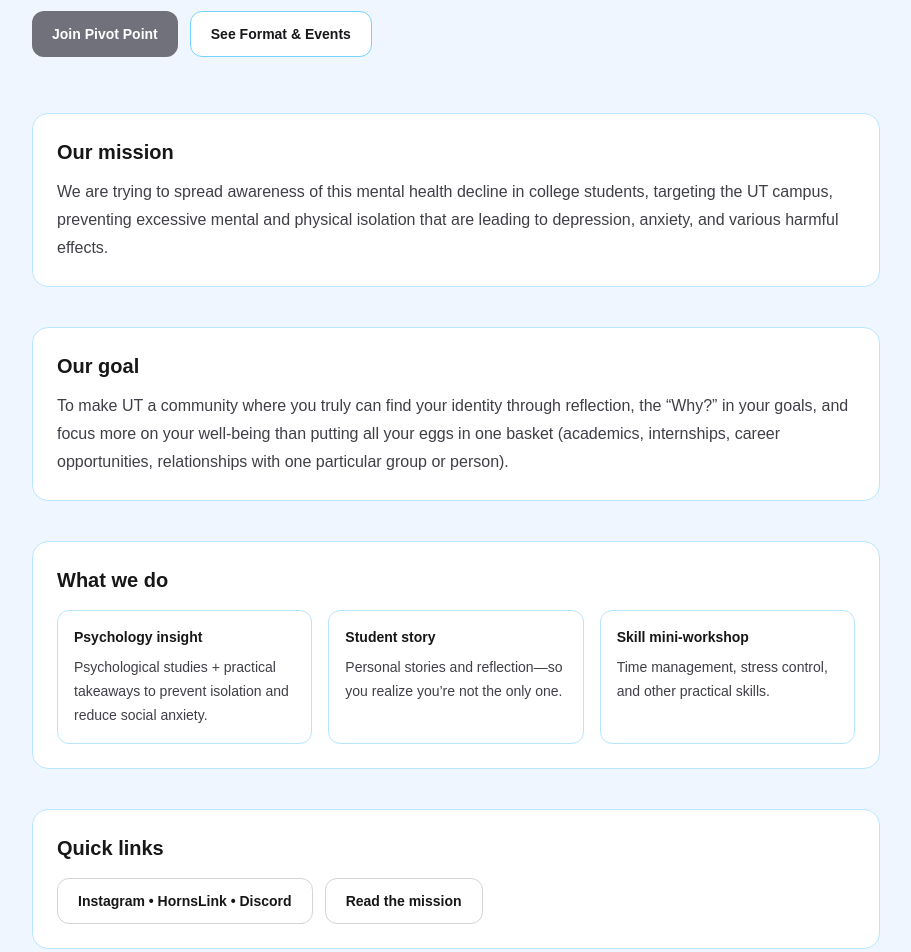
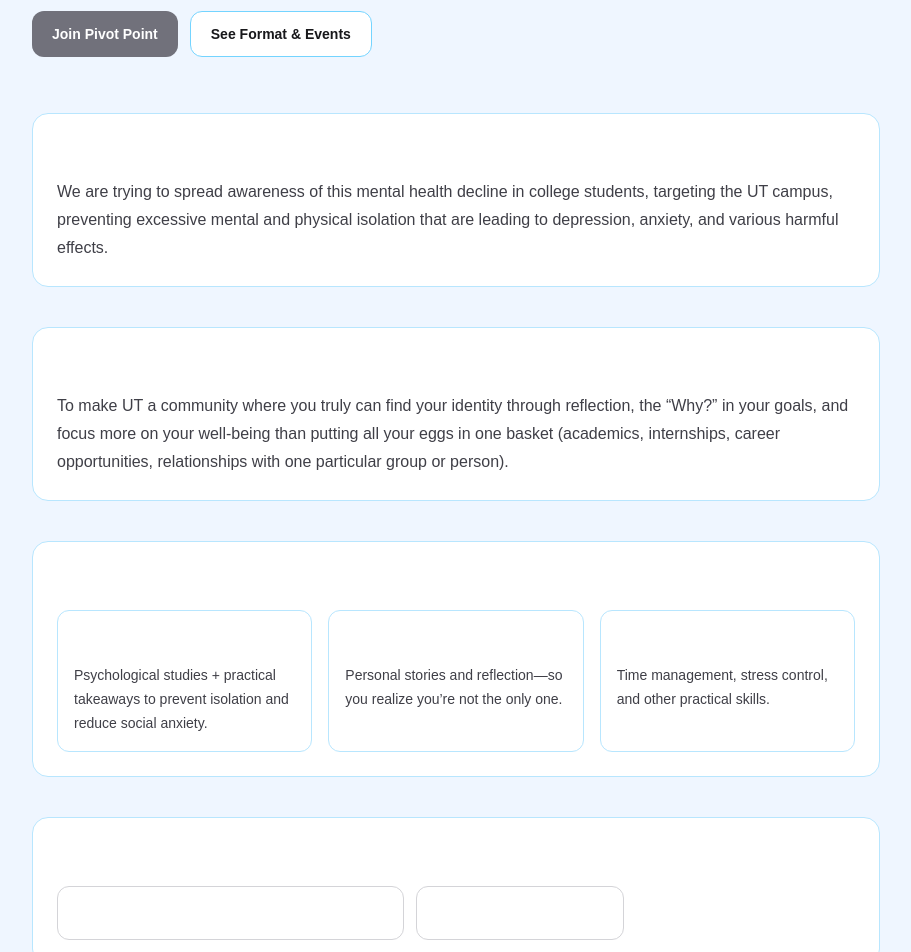
Before and after one commit to heesoo1681-oss/pivot-point-site, a Next.js app: page / in a window 1280 px wide. Shown: the part 460-1412 px from the top of the page, without its empty margins (184-1095 px from the left). Built offline with nearby package versions, Linux system fonts and the light colour scheme.

Commit message:
Fix mobile dark mode and unify colors

```diff
--- a/app/about/page.tsx
+++ b/app/about/page.tsx
@@ -25,7 +25,7 @@ export default function AboutPage() {
 
           <section className="rounded-2xl border border-white bg-sky-200 p-6">
             <h2 className="text-xl font-semibold">Our goal</h2>
-            <p className="mt-3 leading-7 white">
+            <p className="mt-3 leading-7 text-zinc-700">
               To make UT a community where you truly can find your identity through reflection, the “Why?”
               in your goals, and focus more on your well-being than putting all your eggs in one basket
               (academics, internships, career opportunities, relationships with one particular group or person).
--- a/app/layout.tsx
+++ b/app/layout.tsx
@@ -34,7 +34,8 @@ export default function RootLayout({
               Pivot Point Central
             </Link>
 
-            <nav className="flex items-center gap-4 text-white font-medium">
+            <nav className="flex items-center gap-4 text-sm font-medium text-white">
+
               <Link className="hover:text-sky-200" href="/about">About</Link>
               <Link className="hover:text-sky-200" href="/events">Events</Link>
               <Link className="hover:text-sky-200" href="/join">Join</Link>
--- a/app/page.tsx
+++ b/app/page.tsx
@@ -8,7 +8,7 @@ export default function Home() {
             Pivot Point Central • UT Austin
           </div>
 
-          <h1 className="text-4xl font-semibold leading-tight tracking-tight sm:text-5xl">
+          <h1 className="text white text-4xl font-semibold leading-tight tracking-tight sm:text-5xl">
             A UT community built to reduce isolation—and rebuild belonging.
           </h1>
 
@@ -39,7 +39,8 @@ export default function Home() {
         {/* Sections */}
         <main className="mt-14 grid gap-10">
           <section className="rounded-2xl border border-sky-200 bg-white p-6">
-            <h2 className="text-xl font-semibold">Our mission</h2>
+          <h2 className="text-white text-xl font-semibold">
+          Our mission</h2>
             <p className="mt-3 leading-7 text-zinc-700">
               We are trying to spread awareness of this mental health decline in college
               students, targeting the UT campus, preventing excessive mental and physical
@@ -48,7 +49,7 @@ export default function Home() {
           </section>
 
           <section className="rounded-2xl border border-sky-200 bg-white p-6">
-            <h2 className="text-xl font-semibold">Our goal</h2>
+            <h2 className="text-white text-xl font-semibold">Our goal</h2>
             <p className="mt-3 leading-7 text-zinc-700">
               To make UT a community where you truly can find your identity through reflection,
               the “Why?” in your goals, and focus more on your well-being than putting all your
@@ -58,23 +59,23 @@ export default function Home() {
           </section>
 
           <section className="rounded-2xl border border-sky-200 bg-white p-6">
-            <h2 className="text-xl font-semibold">What we do</h2>
+            <h2 className="text-white text-xl font-semibold">What we do</h2>
             <ul className="mt-4 grid gap-4 sm:grid-cols-3">
               <li className="rounded-xl border border-sky-200 p-4">
-                <div className="text-sm font-semibold">Psychology insight</div>
+                <div className="text-white text-xl font-semibold">Psychology insight</div>
                 <div className="mt-2 text-zinc-700 text-sm leading-6">
                   Psychological studies + practical takeaways to prevent isolation and reduce
                   social anxiety.
                 </div>
               </li>
               <li className="rounded-xl border border-sky-200 p-4">
-                <div className="text-sm font-semibold">Student story</div>
+                <div className="text-white text-xl font-semibold">Student story</div>
                 <div className="mt-2 text-zinc-700 text-sm leading-6">
                   Personal stories and reflection—so you realize you’re not the only one.
                 </div>
               </li>
               <li className="rounded-xl border border-sky-200 p-4">
-                <div className="text-sm font-semibold">Skill mini-workshop</div>
+                <div className="text-white text-xl font-semibold">Skill mini-workshop</div>
                 <div className="mt-2 text-zinc-700 text-sm leading-6">
                   Time management, stress control, and other practical skills.
                 </div>
@@ -83,17 +84,17 @@ export default function Home() {
           </section>
 
           <section className="rounded-2xl border border-sky-200 bg-white p-6">
-            <h2 className="text-xl font-semibold">Quick links</h2>
+            <h2 className="text-white text-xl font-semibold">Quick links</h2>
             <div className="mt-4 flex flex-col gap-3 sm:flex-row">
               <a
                 href="/links"
-                className="inline-flex items-center justify-center rounded-xl border border-zinc-300 bg-white px-5 py-3 text-sm font-semibold hover:bg-zinc-100"
+                className="inline-flex items-center justify-center rounded-xl border border-zinc-300 bg-white px-5 py-3 text-white text-xl font-semibold hover:bg-zinc-100"
               >
                 Instagram • HornsLink • Discord
               </a>
               <a
                 href="/about"
-                className="inline-flex items-center justify-center rounded-xl border border-zinc-300 bg-white px-5 py-3 text-sm font-semibold hover:bg-zinc-100"
+                className="inline-flex items-center justify-center rounded-xl border border-zinc-300 bg-white px-5 py-3 text-white text-xl font-semibold hover:bg-zinc-100"
               >
                 Read the mission
               </a>
```
